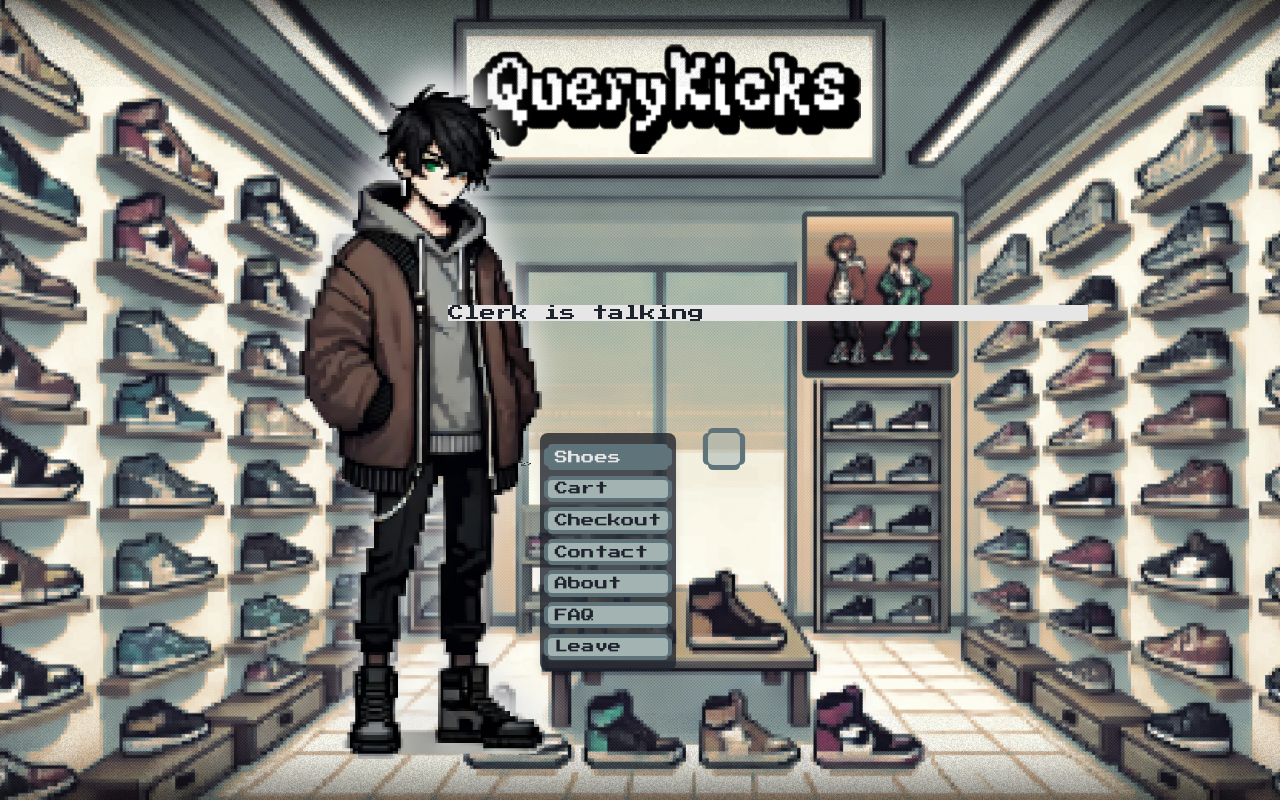
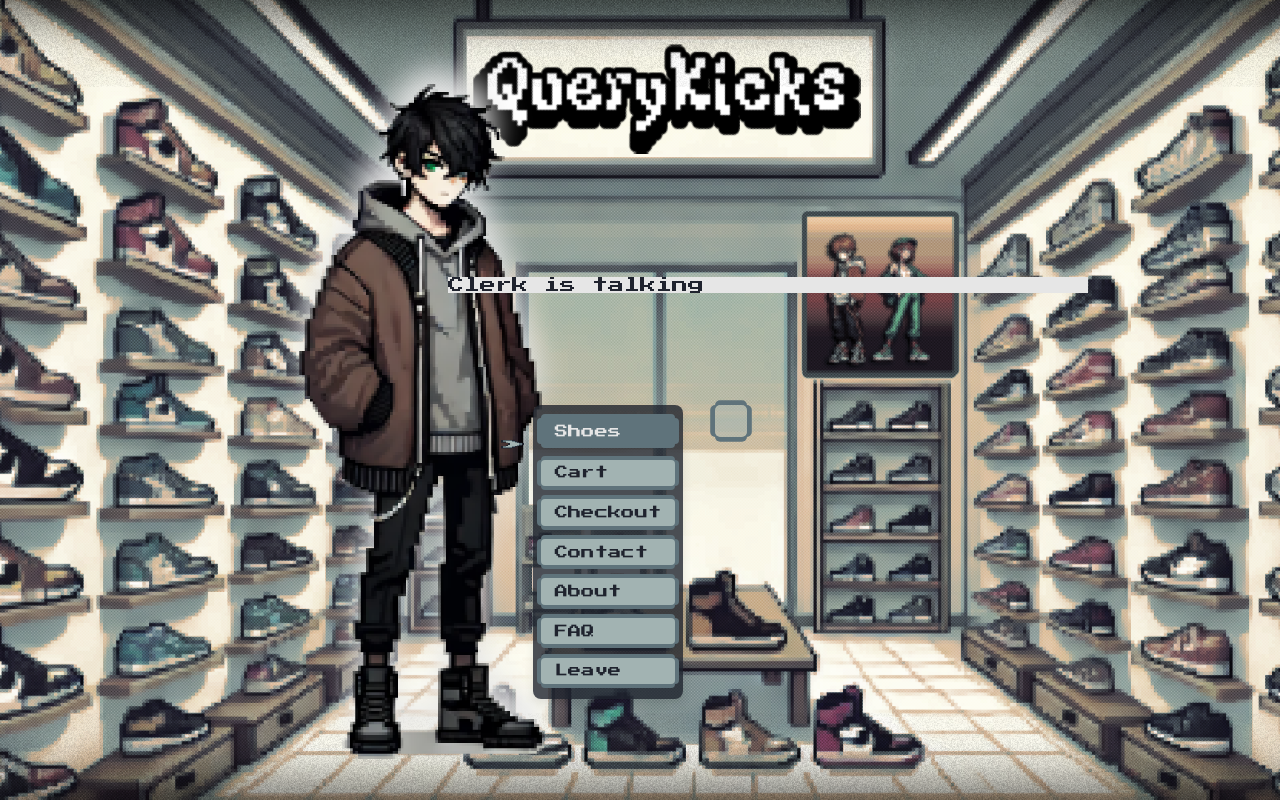
Before and after one commit to henrythedeveloper/QueryKicks, a PHP site: page / in a window 1280 px wide. Run offline with PHP 8.4, Linux system fonts and the light colour scheme; the visitor is signed in with stand-in values (Sample User, id 1); data that the repository does not hold is empty.

Commit message:
refactor modal implementation, enhance styling, and improve button interactions

```diff
--- a/public/scss/components/_tabs.scss
+++ b/public/scss/components/_tabs.scss
@@ -1,5 +1,3 @@
-// tabs.scss
-
 .tab-content {
     flex: 1;
     background-color: rgba($color-light, 0.5);
@@ -11,10 +9,10 @@
     padding: 1em;
     margin: 0;
     overflow-y: auto;
-    box-shadow: -.32em 0 0 0 #5f737b,
-                .32em 0 0 0 #5f737b,
-                0 -.32em 0 0 #5f737b,
-                0 .32em 0 0 #5f737b;
+    box-shadow: -0.3em 0 0 0 $color-medium,
+                0.3em 0 0 0 $color-medium,
+                0 -0.3em 0 0 $color-medium,
+                0 0.3em 0 0 $color-medium;
     border-radius: 5px;
 }
 
@@ -22,17 +20,21 @@
     display: block;
 }
 
-.tab-button {
+// Shared button styles for tab-button and logout-button
+.tab-button,
+.logout-button {
     font-family: $font-family;
-    position: relative;
+    position: relative; /* Required for pseudo-elements */
+    display: flex; /* Flexbox for alignment */
+    align-items: center; /* Vertically align icon and text */
     background: $color-light;
     color: $color-darker;
-    width: 100%;
+    width: 100%; /* Button spans the entire navbar width */
     margin: 0.5em 0;
-    padding: 0.2em 0.5em;
+    padding: 0.5em 1em;
     border: none;
     cursor: pointer;
-    transition: background-color 0.3s ease;
+    transition: background-color 0.3s ease, transform 0.2s ease;
     text-align: left;
     box-shadow: -0.3em 0 0 0 $color-medium,
                 0.3em 0 0 0 $color-medium,
@@ -42,88 +44,55 @@
 }
 
 .tab-button.active,
-.tab-button:hover {
-    background-color: $color-medium;
-    color: $color-lighter;
-}
-
-.tab-button::before {
-    content: "";
-    position: absolute;
-    left: -2em;
-    top: 50%;
-    transform: translateY(-50%);
-    width: 1em;
-    height: 1em;
-    background-size: contain;
-    background-repeat: no-repeat;
-    background-image: url('/querykicks/assets/arrow3.svg');
-    opacity: 0;
-    transition: opacity 0.3s ease;
-}
-
-.tab-button:hover::before{
-    opacity: 1;
-}
-.tab-button.active::before {
-    opacity: 1;
-    transform: translateY(-50%);
-    animation: rotateX-anim 2s linear infinite;
-}
-
-// Logout button
-.logout-button {
-    font-family: $font-family;
-    position: relative;
-    background: $color-light;
-    color: $color-darker;
-    width: 100%;
-    margin: 0.5em 0;
-    padding: 0.2em 0.5em;
-    border: none;
-    cursor: pointer;
-    transition: background-color 0.3s ease;
-    text-align: left;
-    box-shadow: -0.3em 0 0 0 $color-medium,
-                0.3em 0 0 0 $color-medium,
-                0 -0.3em 0 0 $color-medium,
-                0 0.3em 0 0 $color-medium;
-    border-radius: 4px;
-}
-
+.tab-button:hover,
 .logout-button:hover {
     background-color: $color-medium;
     color: $color-lighter;
+    transform: translateY(-2px); /* Subtle lift effect */
 }
 
+// Shared arrow for buttons
+.tab-button::before,
 .logout-button::before {
     content: "";
     position: absolute;
-    left: -2em;
-    top: 50%;
-    transform: translateY(-50%);
-    width: 1em;
-    height: 1em;
+    left: -3em; /* Icon distance from text */
+    top: 50%; /* Center vertically */
+    transform: translateY(-50%); /* Ensure exact alignment */
+    width: 2em;
+    height: 2em;
     background-size: contain;
     background-repeat: no-repeat;
-    background-image: url('/querykicks/assets/arrow3.svg'); // Replace with a logout icon if desired
+    background-image: url('/querykicks/assets/arrow3.svg'); // Shared arrow icon
     opacity: 0;
-    transition: opacity 0.3s ease;
+    transition: opacity 0.3s ease, transform 0.2s ease;
 }
 
+.tab-button:hover::before,
+.tab-button.active::before,
 .logout-button:hover::before {
     opacity: 1;
 }
 
-// Rotate animation for active state
+.tab-button.active::before {
+    animation: rotateX-anim 2s linear infinite;
+}
 
-@keyframes rotateX-anim {
-    0% {
 
-        transform: rotateX(0deg);
-    }
-    100% {
-        transform: rotateX(360deg);
+
+
+// Responsive adjustments for buttons
+@media screen and (max-width: 768px) {
+    .tab-button,
+    .logout-button {
+        font-size: 0.8em; /* Slightly smaller font for smaller screens */
+        padding: 0.4em 0.8em;
     }
 
+    .tab-button::before,
+    .logout-button::before {
+        left: 0.8em; /* Adjust for smaller screens */
+        width: 1em;
+        height: 1em;
+    }
 }
--- a/public/scss/styles.css
+++ b/public/scss/styles.css
@@ -211,7 +219,7 @@ footer {
   padding: 1em;
   margin: 0;
   overflow-y: auto;
-  box-shadow: -0.32em 0 0 0 #5f737b, 0.32em 0 0 0 #5f737b, 0 -0.32em 0 0 #5f737b, 0 0.32em 0 0 #5f737b;
+  box-shadow: -0.3em 0 0 0 #5f737b, 0.3em 0 0 0 #5f737b, 0 -0.3em 0 0 #5f737b, 0 0.3em 0 0 #5f737b;
   border-radius: 5px;
 }
 
@@ -219,99 +227,70 @@ footer {
   display: block;
 }
 
-.tab-button {
+.tab-button,
+.logout-button {
   font-family: "Press Start 2P", sans-serif;
-  position: relative;
+  position: relative; /* Required for pseudo-elements */
+  display: flex; /* Flexbox for alignment */
+  align-items: center; /* Vertically align icon and text */
   background: #a2b3b2;
   color: #1f232e;
-  width: 100%;
+  width: 100%; /* Button spans the entire navbar width */
   margin: 0.5em 0;
-  padding: 0.2em 0.5em;
+  padding: 0.5em 1em;
   border: none;
   cursor: pointer;
-  transition: background-color 0.3s ease;
+  transition: background-color 0.3s ease, transform 0.2s ease;
   text-align: left;
   box-shadow: -0.3em 0 0 0 #5f737b, 0.3em 0 0 0 #5f737b, 0 -0.3em 0 0 #5f737b, 0 0.3em 0 0 #5f737b;
   border-radius: 4px;
 }
 
 .tab-button.active,
-.tab-button:hover {
+.tab-button:hover,
+.logout-button:hover {
   background-color: #5f737b;
   color: #e6e6e6;
+  transform: translateY(-2px); /* Subtle lift effect */
 }
 
-.tab-button::before {
+.tab-button::before,
+.logout-button::before {
   content: "";
   position: absolute;
-  left: -2em;
-  top: 50%;
-  transform: translateY(-50%);
-  width: 1em;
-  height: 1em;
+  left: -3em; /* Icon distance from text */
+  top: 50%; /* Center vertically */
+  transform: translateY(-50%); /* Ensure exact alignment */
+  width: 2em;
+  height: 2em;
   background-size: contain;
   background-repeat: no-repeat;
   background-image: url("/querykicks/assets/arrow3.svg");
   opacity: 0;
-  transition: opacity 0.3s ease;
+  transition: opacity 0.3s ease, transform 0.2s ease;
 }
 
-.tab-button:hover::before {
+.tab-button:hover::before,
+.tab-button.active::before,
+.logout-button:hover::before {
   opacity: 1;
 }
 
 .tab-button.active::before {
-  opacity: 1;
-  transform: translateY(-50%);
   animation: rotateX-anim 2s linear infinite;
 }
 
-.logout-button {
-  font-family: "Press Start 2P", sans-serif;
-  position: relative;
-  background: #a2b3b2;
-  color: #1f232e;
-  width: 100%;
-  margin: 0.5em 0;
-  padding: 0.2em 0.5em;
-  border: none;
-  cursor: pointer;
-  transition: background-color 0.3s ease;
-  text-align: left;
-  box-shadow: -0.3em 0 0 0 #5f737b, 0.3em 0 0 0 #5f737b, 0 -0.3em 0 0 #5f737b, 0 0.3em 0 0 #5f737b;
-  border-radius: 4px;
-}
-
-.logout-button:hover {
-  background-color: #5f737b;
-  color: #e6e6e6;
-}
-
-.logout-button::before {
-  content: "";
-  position: absolute;
-  left: -2em;
-  top: 50%;
-  transform: translateY(-50%);
-  width: 1em;
-  height: 1em;
-  background-size: contain;
-  background-repeat: no-repeat;
-  background-image: url("/querykicks/assets/arrow3.svg");
-  opacity: 0;
-  transition: opacity 0.3s ease;
-}
-
-.logout-button:hover::before {
-  opacity: 1;
-}
-
-@keyframes rotateX-anim {
-  0% {
-    transform: rotateX(0deg);
+@media screen and (max-width: 768px) {
+  .tab-button,
+  .logout-button {
+    font-size: 0.8em; /* Slightly smaller font for smaller screens */
+    padding: 0.4em 0.8em;
   }
-  100% {
-    transform: rotateX(360deg);
+  .tab-button::before,
+  .logout-button::before {
+    left: 0.8em; /* Adjust for smaller screens */
+    width: 1em;
+    height: 1em;
   }
 }
 .login-background {
--- a/views/store/main.php
+++ b/views/store/main.php
@@ -20,14 +20,11 @@
                 <button class="logout-button" onclick="logout(event, 'logout')">Leave</button>
             </div>
 
-            <!-- The Modal -->
             <div id="myModal" class="modal">
-
-            <!-- Modal content -->
-            <div class="modal-content">
-                <span class="close">&times;</span>
-                <p>Some text in the Modal..</p>
-            </div>
+                <div class="modal-content">
+                    <span class="close">&times;</span>
+                    <p>Some text in the Modal...</p>
+                </div>
             </div>
 
             <div id="shoes" class="tab-content">
```
Also changed, not shown: other parts of public/scss/styles.css (+20 -12 lines), public/js/modal.js (+38 -12 lines), public/scss/components/_modal.scss (+20 -15 lines), 1 other file.
